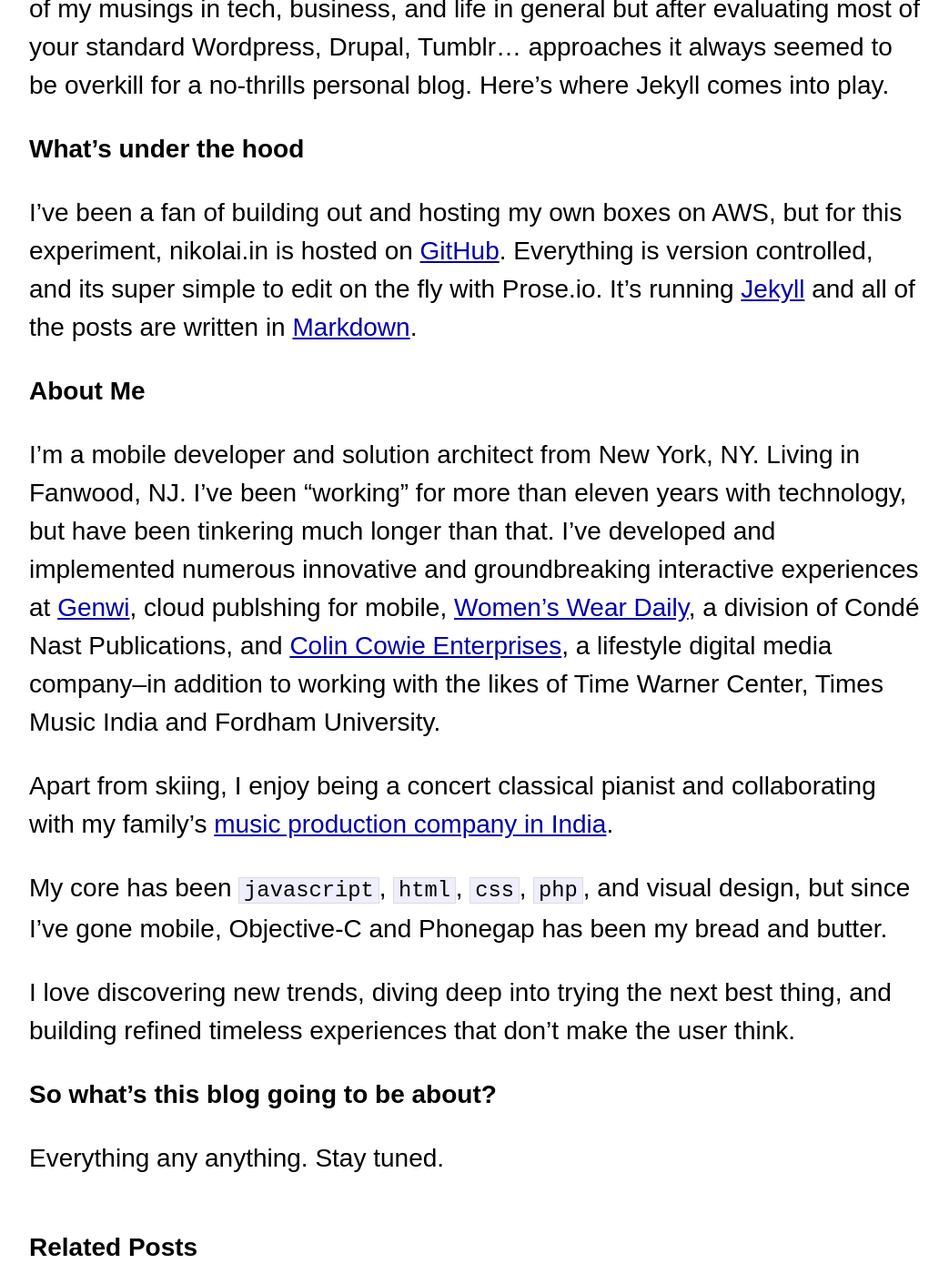
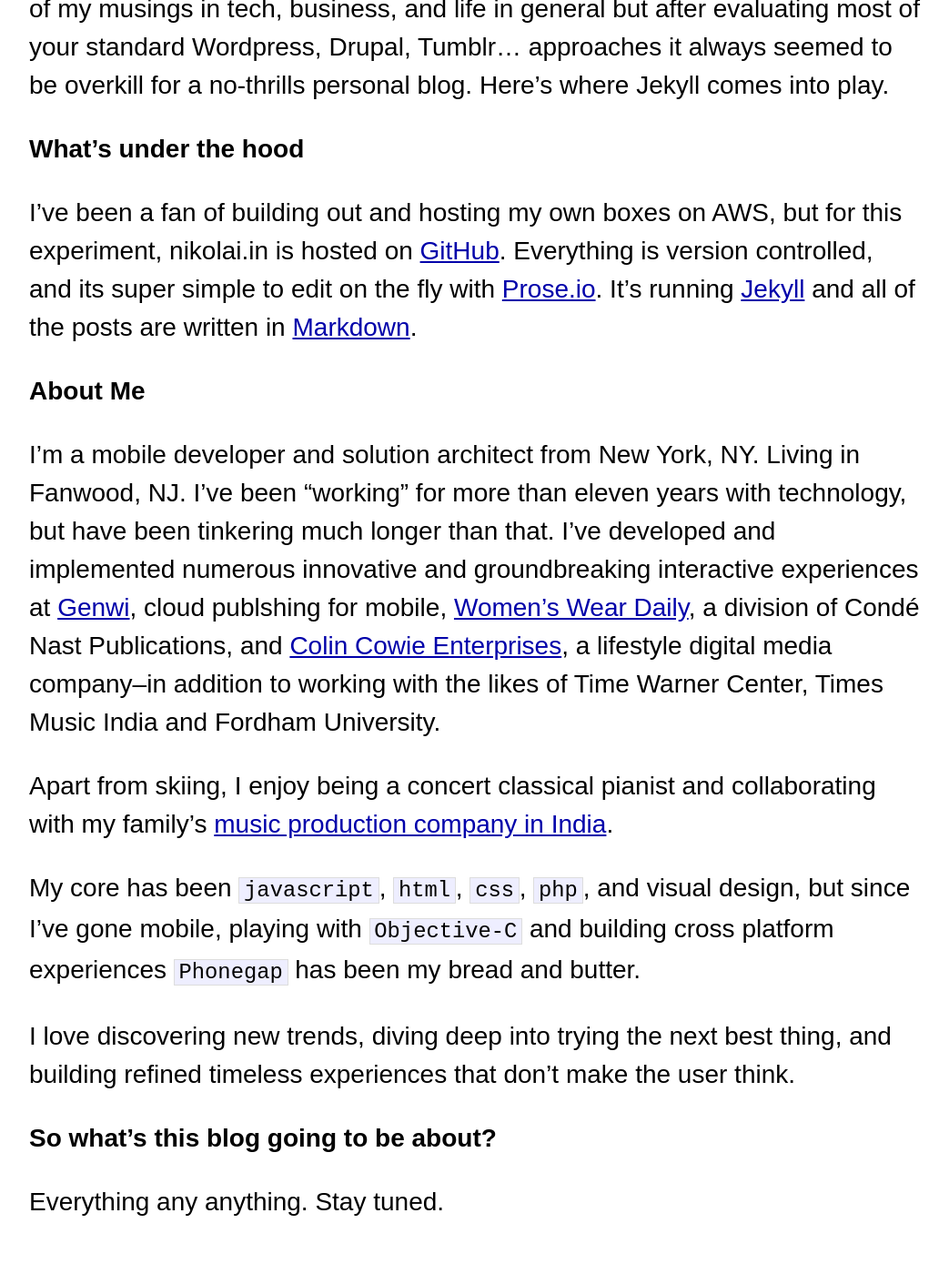
Before and after one commit to chowdhury/nikolai.in, a Jekyll site: the page built from _posts/2013-10-22-welcome-to-nikolai-in.md, in a window 1280 px wide and 1400 px high, scrolled down 421 px. Shown: the whole window at 91% size, without its empty margins (118-1161 px from the left). Built offline with Jekyll 4.4.1, drawn with Linux system fonts in a browser that asks for light colours; some web fonts are replaced; comment, search, counter and statistics services are not loaded; some of the changed lines change nothing that is shown.

Commit message:
Updated 2013-10-22-welcome-to-nikolai-in.md

```diff
--- a/_posts/2013-10-22-welcome-to-nikolai-in.md
+++ b/_posts/2013-10-22-welcome-to-nikolai-in.md
@@ -1,13 +1,14 @@
 ---
 layout: post
-title: Welcome to nikolai.in, a long time in the making.
+title: "Welcome to nikolai.in, a long time in the making."
+published: true
 ---
 
 I've had numerous failed attempts over the years to build out a personal blog of my musings in tech, business, and life in general but after evaluating most of your standard Wordpress, Drupal, Tumblr... approaches it always seemed to be overkill for a no-thrills personal blog. Here's where Jekyll comes into play.
 
 What's under the hood
 ---------------------
-I've been a fan of building out and hosting my own boxes on AWS, but for this experiment, nikolai.in is hosted on [GitHub](http://pages.github.com). Everything is version controlled, and its super simple to edit on the fly with Prose.io. It's running [Jekyll](https://github.com/mojombo/jekyll/) and all of the posts are written in [Markdown](http://daringfireball.net/projects/markdown/).
+I've been a fan of building out and hosting my own boxes on AWS, but for this experiment, nikolai.in is hosted on [GitHub](http://pages.github.com). Everything is version controlled, and its super simple to edit on the fly with [Prose.io](http://prose.io). It's running [Jekyll](https://github.com/mojombo/jekyll/) and all of the posts are written in [Markdown](http://daringfireball.net/projects/markdown/).
 
 About Me
 --------
@@ -15,7 +16,7 @@
 
 Apart from skiing, I enjoy being a concert classical pianist and collaborating with my family’s [music production company in India](http://www.morescape.com).
 
-My core has been `javascript`, `html`, `css`, `php`, and visual design, but since I've gone mobile, Objective-C and Phonegap has been my bread and butter.
+My core has been `javascript`, `html`, `css`, `php`, and visual design, but since I've gone mobile, playing with `Objective-C` and building cross platform experiences `Phonegap` has been my bread and butter.
 
 I love discovering new trends, diving deep into trying the next best thing, and building refined timeless experiences that don't make the user think.
 
```
